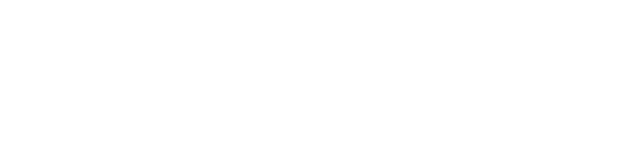
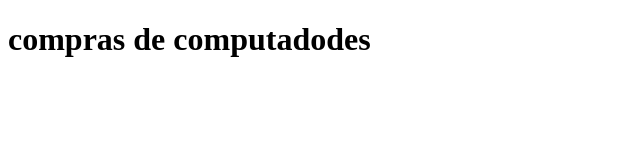
Before and after one commit to AMEZQUITAJUAN/taller, a plain HTML site: page compras.html in a window 1280 px wide. Shown: the whole page, without its empty margins (0-640 px from the left). Drawn offline with Linux system fonts and the light colour scheme.

Commit message:
comprascomputadores

```diff
--- a/compras.html
+++ b/compras.html
@@ -6,6 +6,6 @@
     <title>Compras</title>
 </head>
 <body>
-
+    <h1>compras de computadodes</h1>
 </body>
 </html>
```
